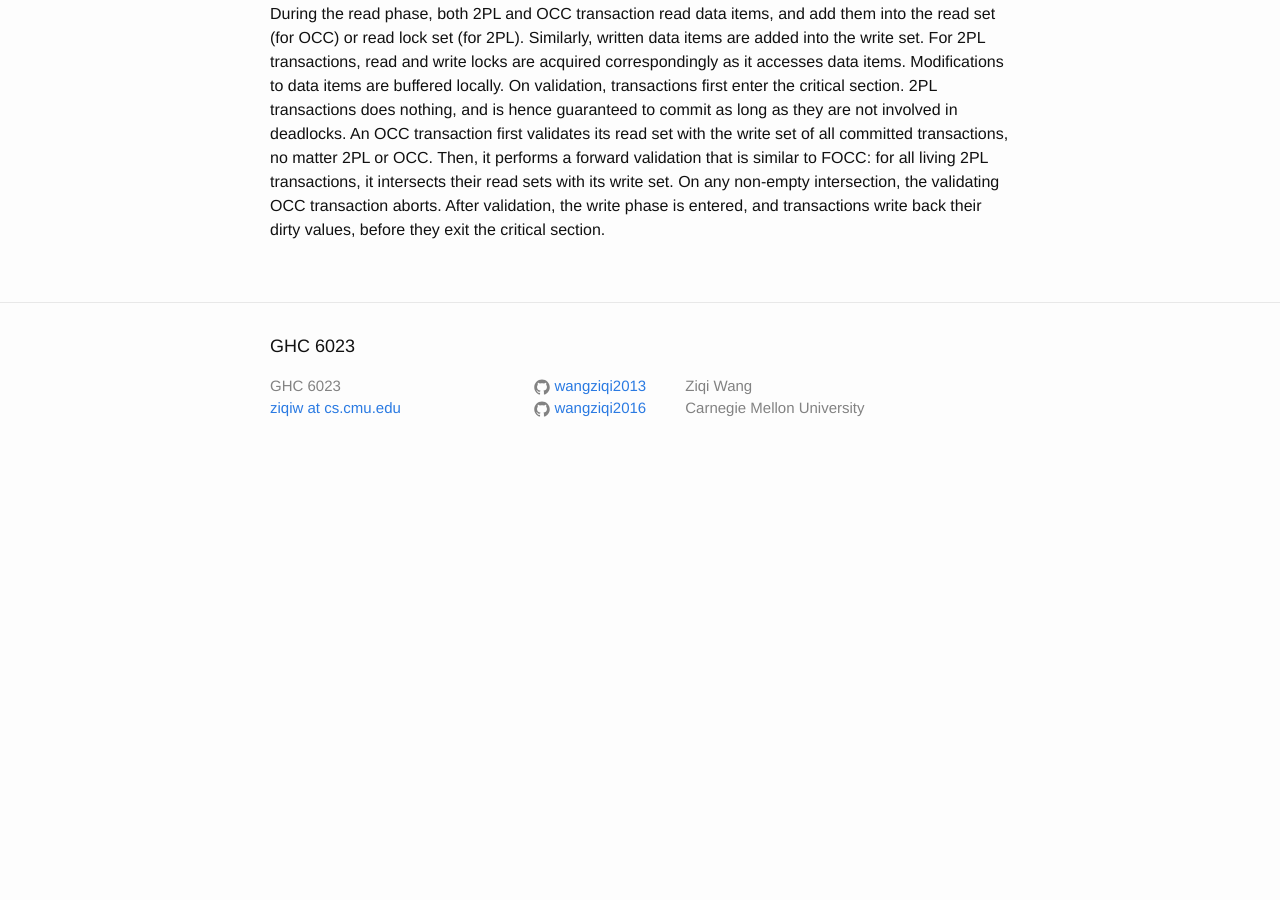
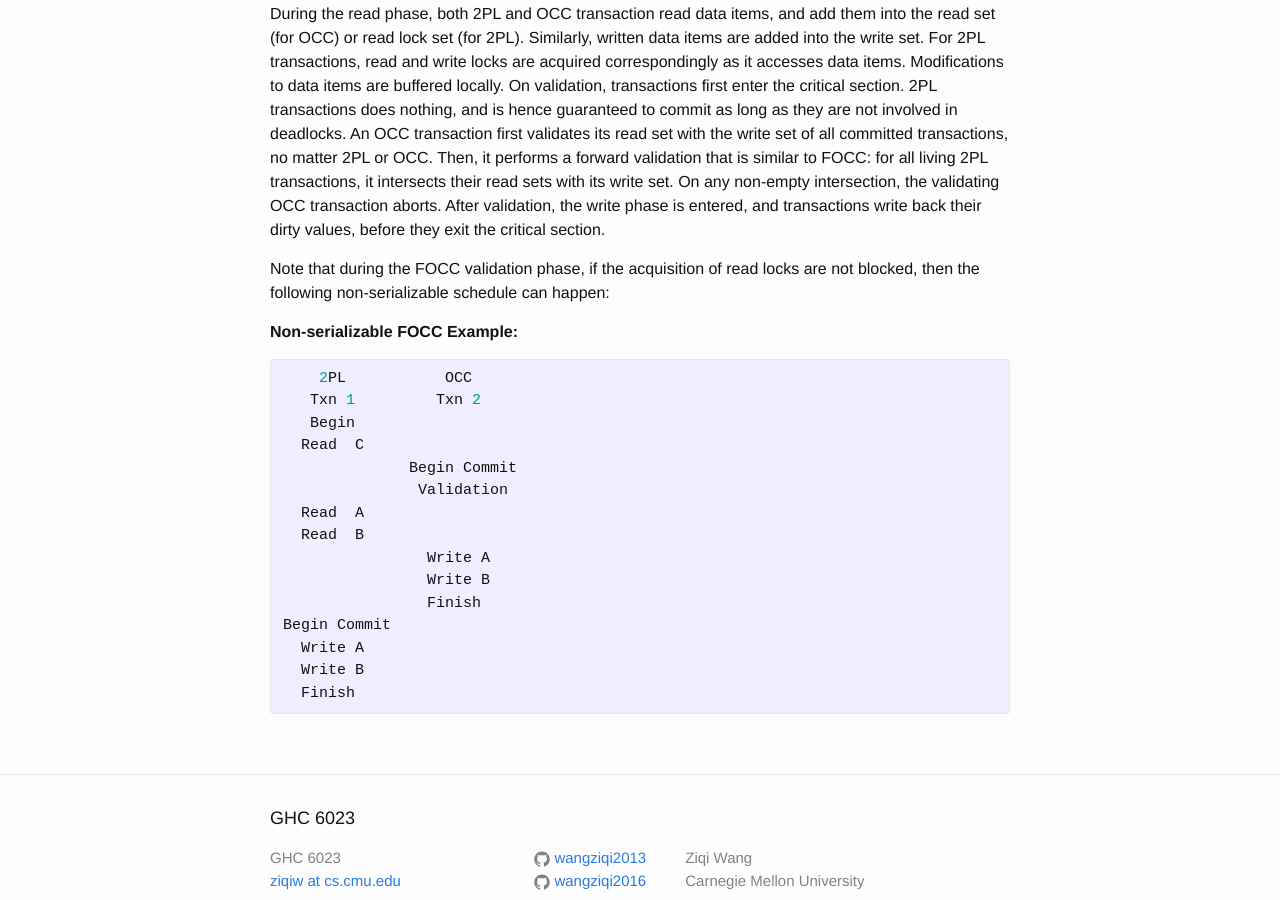
Before and after one commit to wangziqi2013/wangziqi2013.github.io, a Jekyll site: the page built from _posts/2018-04-04-cc-in-dbms-a-step-towards-the-integration-of-occ-and-locking.markdown, in a window 1280 px wide and 900 px high, scrolled down 2244 px. Built offline with Jekyll 4.4.1, drawn with Linux system fonts in a browser that asks for light colours; before the commit the page ends 2724 px from its top, so only the background shows below that.

Commit message:
Adding broken FOCC

```diff
--- a/_posts/2018-04-04-cc-in-dbms-a-step-towards-the-integration-of-occ-and-locking.markdown
+++ b/_posts/2018-04-04-cc-in-dbms-a-step-towards-the-integration-of-occ-and-locking.markdown
@@ -97,3 +97,25 @@ An OCC transaction first validates its read set with the write set of all commit
 it intersects their read sets with its write set. On any non-empty intersection, the validating OCC
 transaction aborts. After validation, the write phase is entered, and transactions write back their
 dirty values, before they exit the critical section.
+
+Note that during the FOCC validation phase, if the acquisition of read locks are not blocked, then
+the following non-serializable schedule can happen:
+
+**Non-serializable FOCC Example:**
+{% highlight C %}
+    2PL           OCC
+   Txn 1         Txn 2
+   Begin
+  Read  C
+              Begin Commit
+               Validation
+  Read  A
+  Read  B
+                Write A
+                Write B
+                Finish
+Begin Commit
+  Write A
+  Write B
+  Finish
+{% endhighlight %}
```
